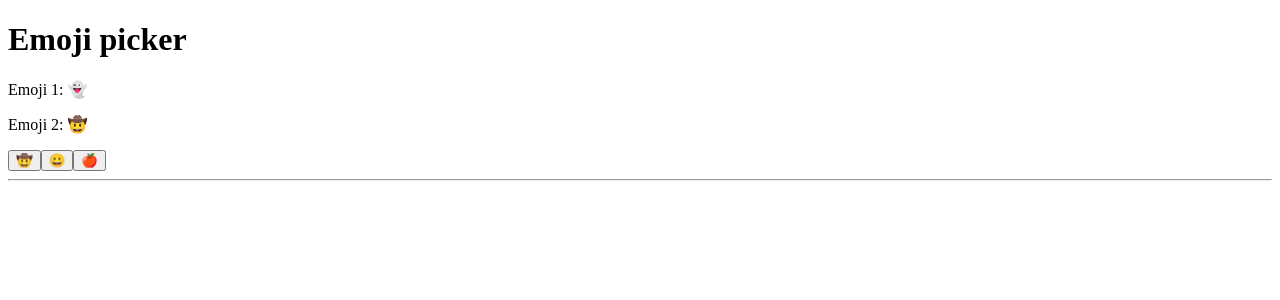
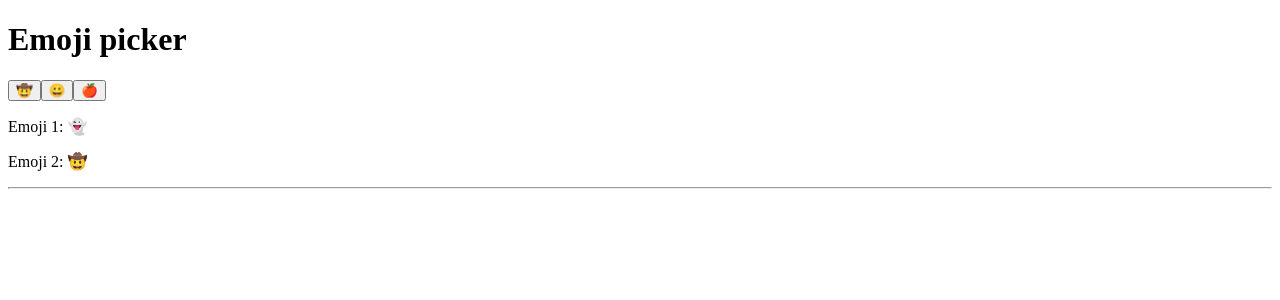
Before and after one commit to BhawickJain/emoji-picker, a React (Create React App) app: page / in a window 1280 px wide. Shown: the top 300 px of the page. Built offline with nearby package versions, Linux system fonts and the light colour scheme.

Commit message:
implement array emoji state with setState funciton to set values of arrayEmoji state then restrict array length to 5 items with a FILO item addition policy

```diff
--- a/src/components/EmojiPicker.tsx
+++ b/src/components/EmojiPicker.tsx
@@ -1,6 +1,7 @@
 import { useState } from "react";
 
 export default function EmojiPicker(): JSX.Element {
+  const [EmojiArray, setEmojiArray] = useState<string[]>(["👻", "🤠"])
   const [EmojiOneFromCurrentRender, queueRerenderWithNewEmojiOne] =
     useState("👻");
   const [EmojiTwoFromCurrentRender, queueRerenderWithNewEmojiTwo] =
@@ -19,18 +20,19 @@ export default function EmojiPicker(): JSX.Element {
   };
 
   const shiftEmojiWith = (emoji: string): void => {
-    queueRerenderWithNewEmojiOne(() => EmojiTwoFromCurrentRender);
-    queueRerenderWithNewEmojiTwo(() => emoji);
+    const currentEmojiArray = EmojiArray.length > 4 ? EmojiArray.slice(1) : EmojiArray
+    setEmojiArray(() => [...currentEmojiArray, emoji]);
   };
 
   return (
     <>
       <h1>Emoji picker</h1>
-      <p>Emoji 1: {EmojiOneFromCurrentRender}</p>
-      <p>Emoji 2: {EmojiTwoFromCurrentRender}</p>
       <button onClick={handleHowdy}>🤠</button>
       <button onClick={handleLaugh}>😀</button>
       <button onClick={handleApple}>🍎</button>
+      {
+        EmojiArray.map((emoji, index) => <p key={index}>Emoji {index + 1}: {emoji}</p>)
+      }
       <hr />
     </>
   );
```
